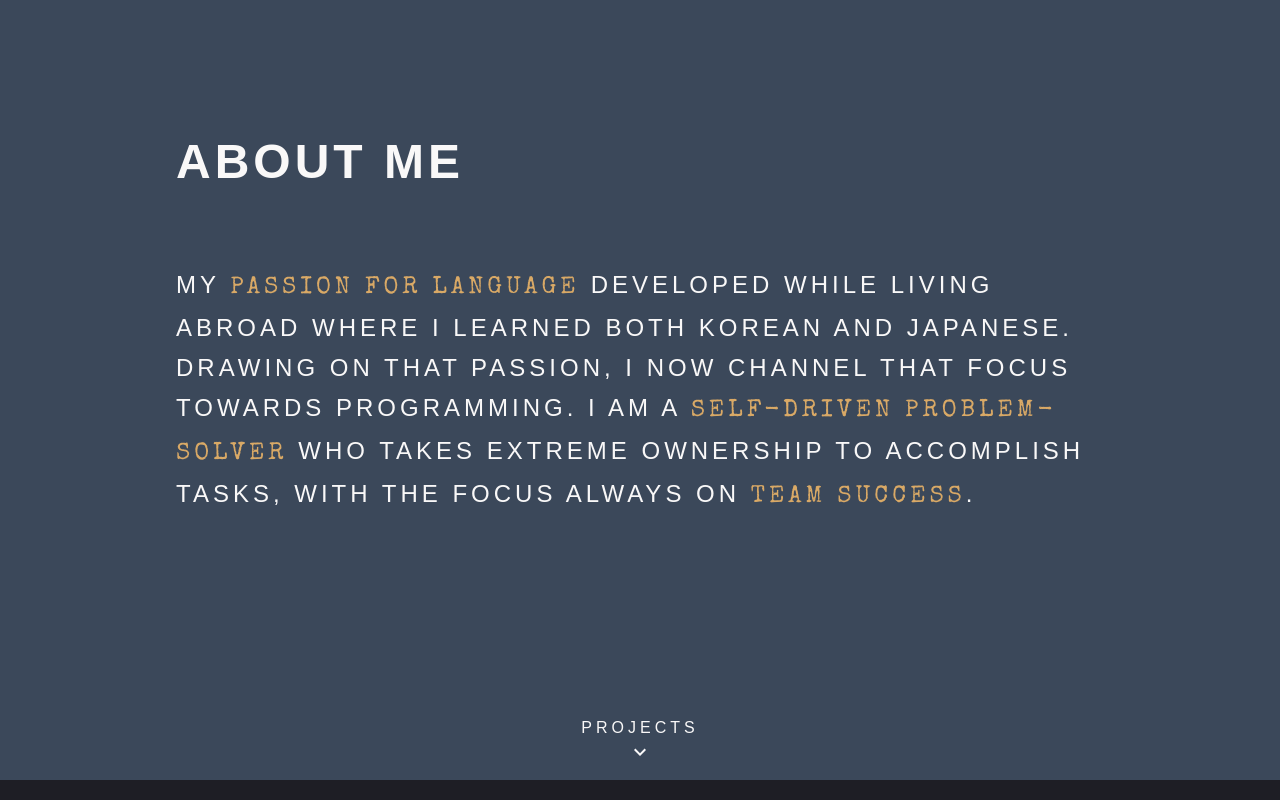
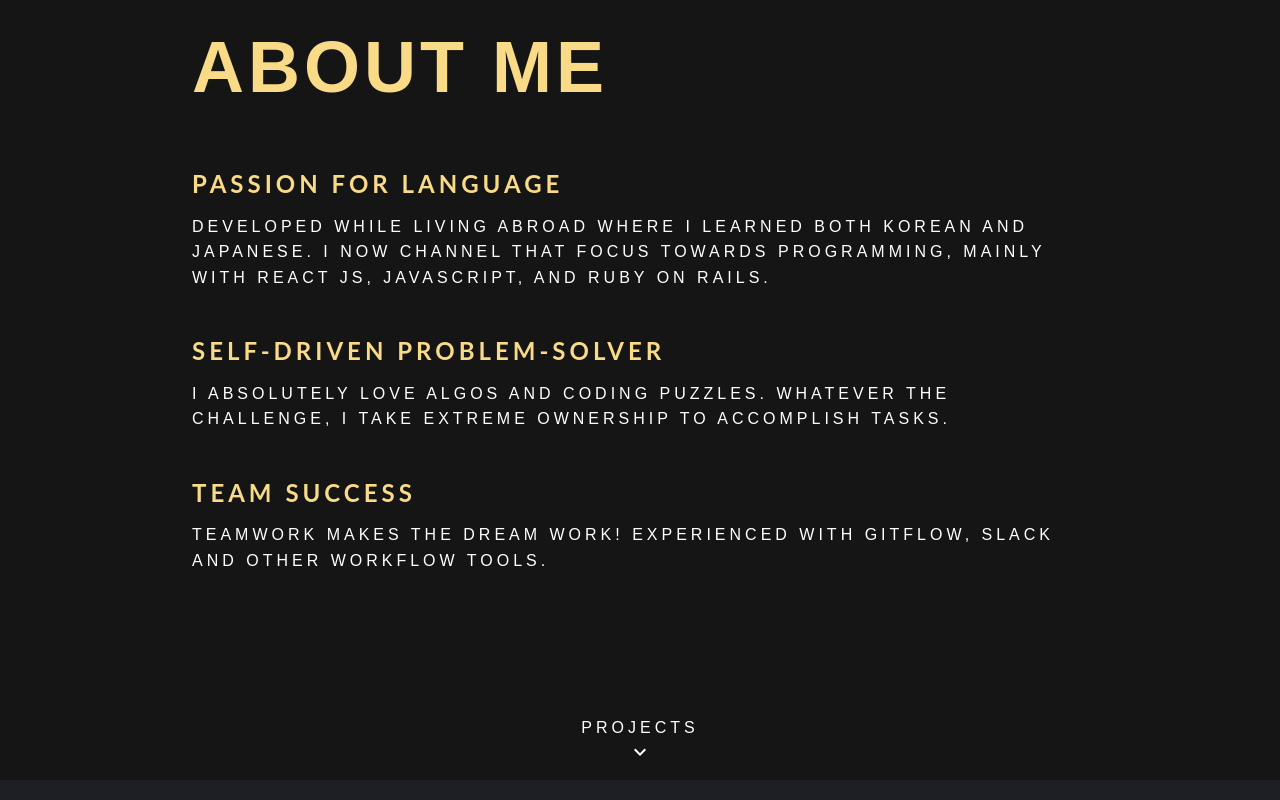
Before and after one commit to jason-moritz/portfolio, a React (Create React App) app in the folder client/: page / in a window 1280 px wide. Shown: the part 820-1620 px from the top of the page. Built offline with nearby package versions, Linux system fonts and the light colour scheme.

Commit message:
Restyled about section to reflect new theme.

```diff
--- a/client/src/App.css
+++ b/client/src/App.css
@@ -15,7 +15,6 @@
   --clr-light-accent: #f9da87;
   --clr-dark: #151515;
   --clr-dark-accent: #373737;
-  /* --clr-brand: #1a9fff; */
   --clr-brand: #58cd36;
   --fs-h1: 3rem;
   --fs-h2: 2.25rem;
@@ -47,12 +46,14 @@ body {
   font-family: var(--ff-primary);
   font-weight: var(--fw-reg);
   background: var(--clr-dark);
+  color: var(--clr-light);
   text-transform: uppercase;
   letter-spacing: 4px;
 }
 
 section {
   height: 100vh;
+  min-height: fit-content;
 }
 
 .--brand {
@@ -68,13 +69,18 @@ a {
   color: inherit;
 }
 
-*a:hover,
-*a:focus {
-  color: var(--clr-brand);
+a:visited {
+  color: inherit;
 }
 
-a:visited {
-  color: inherit;
+.link {
+  transition: color 150ms ease-in-out;
+}
+
+.link:hover,
+.link:focus {
+  color: var(--clr-brand);
+  transition: color 150ms ease-in-out;
 }
 
 img {
--- a/client/src/screens/about/About.css
+++ b/client/src/screens/about/About.css
@@ -1,69 +1,43 @@
 .about {
   position: relative;
-  background-color: #3b485a;
-  color: #f9f8f8;
   display: flex;
   flex-direction: column;
   align-items: center;
   padding-top: 3rem;
+  min-height: fit-content;
 }
 
-.about-content-container {
-  padding: 3rem 0 0 1rem;
+.about-container {
+  /* padding: 1rem 0 0 1rem; */
   text-align: left;
   width: 90%;
 }
 
 .about-title {
-  font-size: 3rem;
-  font-weight: bold;
   padding-bottom: 4rem;
 }
 
-.about-content {
-  font-size: 1.25rem;
-  line-height: 2rem;
-  font-family: sans-serif;
+.about-subtitle {
+  font-family: var(--ff-secondary);
 }
 
-.about-span {
-  color: #d9a966;
-  font-family: 'Special Elite', cursive;
-}
-
-.bottom-link-b {
-  position: absolute;
-  bottom: 0;
-  padding-bottom: 0.5rem;
-  display: inline-flex;
-  justify-content: center;
-  align-items: center;
-  font-size: 1rem;
-  color: #263a54;
-  transition: all 500ms ease-in-out;
-}
-
-.bottom-link-b:hover {
-  transform: scale(1.2);
+.about-content > p {
+  font-size: 0.75em;
 }
 
 @media screen and (min-width: 768px) {
-  .about-content-container {
-    width: 75%;
+  .about-container {
+    /* width: 90%; */
   }
 
-  .about-content {
-    line-height: 2.5rem;
-    font-size: 1.5rem;
-  }
-
-  .bottom-link-b {
-    font-size: 1.5rem;
+  .about-content > p {
+    font-size: 1em;
+    margin-bottom: 3em;
   }
 }
 
 @media screen and (min-width: 1024px) {
-  .about-content-container {
-    padding-top: 6rem;
+  .about-container {
+    width: 70%;
   }
 }
--- a/client/src/screens/about/About.jsx
+++ b/client/src/screens/about/About.jsx
@@ -5,18 +5,30 @@ import './About.css'
 export default function About() {
   return (
     <section id='about' className='about'>
-      <div className='about-content-container'>
-        <div className='about-title'>About Me</div>
+      <div className='about-container'>
+        <h1 className='about-title --accent'>About Me</h1>
         <div className='about-content'>
-          My <span className='about-span'>passion for language </span>developed
-          while living abroad where I learned both Korean and Japanese. Drawing
-          on that passion, I now channel that focus towards programming. I am a{' '}
-          <span className='about-span'>self-driven problem-solver</span> who
-          takes extreme ownership to accomplish tasks, with the focus always on{' '}
-          <span className='about-span'>team success</span>.
+          <h3 className='about-subtitle --accent'>passion for language </h3>
+          <p>
+            developed while living abroad where I learned both Korean and
+            Japanese. I now channel that focus towards programming, mainly with
+            React JS, JavaScript, and Ruby on Rails.
+          </p>
+          <h3 className='about-subtitle --accent'>
+            self-driven problem-solver
+          </h3>
+          <p>
+            I absolutely love algos and coding puzzles. Whatever the challenge,
+            I take extreme ownership to accomplish tasks.
+          </p>
+          <h3 className='about-subtitle --accent'>team success</h3>
+          <p>
+            Teamwork makes the dream work! Experienced with Gitflow, slack and
+            other workflow tools.
+          </p>
         </div>
       </div>
-      <div className='bottom-link'>
+      <div className='bottom-link link'>
         <HashLink smooth to='#project1'>
           Projects
           <div>
--- a/client/src/screens/home/Home.css
+++ b/client/src/screens/home/Home.css
@@ -53,8 +53,6 @@
   display: grid;
   justify-self: center;
   font-size: 1rem;
-  /* color: var(--clr-brand); */
-  transition: all 500ms ease-in-out;
 }
 
 @media screen and (min-width: 1024px) {
--- a/client/src/screens/home/Home.jsx
+++ b/client/src/screens/home/Home.jsx
@@ -13,7 +13,12 @@ export default function Home() {
         </h1>
         <div className='welcome-text-secondary'>
           <h3>I'm a full-stack web developer.</h3>
-          <HashLink smooth to='#contact' aria-label='contact section'>
+          <HashLink
+            className='link'
+            smooth
+            to='#contact'
+            aria-label='contact section'
+          >
             <p>Let's talk &#8702;</p>
           </HashLink>
         </div>
@@ -43,8 +48,13 @@ export default function Home() {
           </a>
         </div>
       </div>
-      <div className='bottom-link'>
-        <HashLink smooth to='#about' aria-label='about-me-section'>
+      <div className='bottom-link link'>
+        <HashLink
+          className='link'
+          smooth
+          to='#about'
+          aria-label='about-me-section'
+        >
           About me
           <div>
             <KeyboardArrowDownIcon />
```
